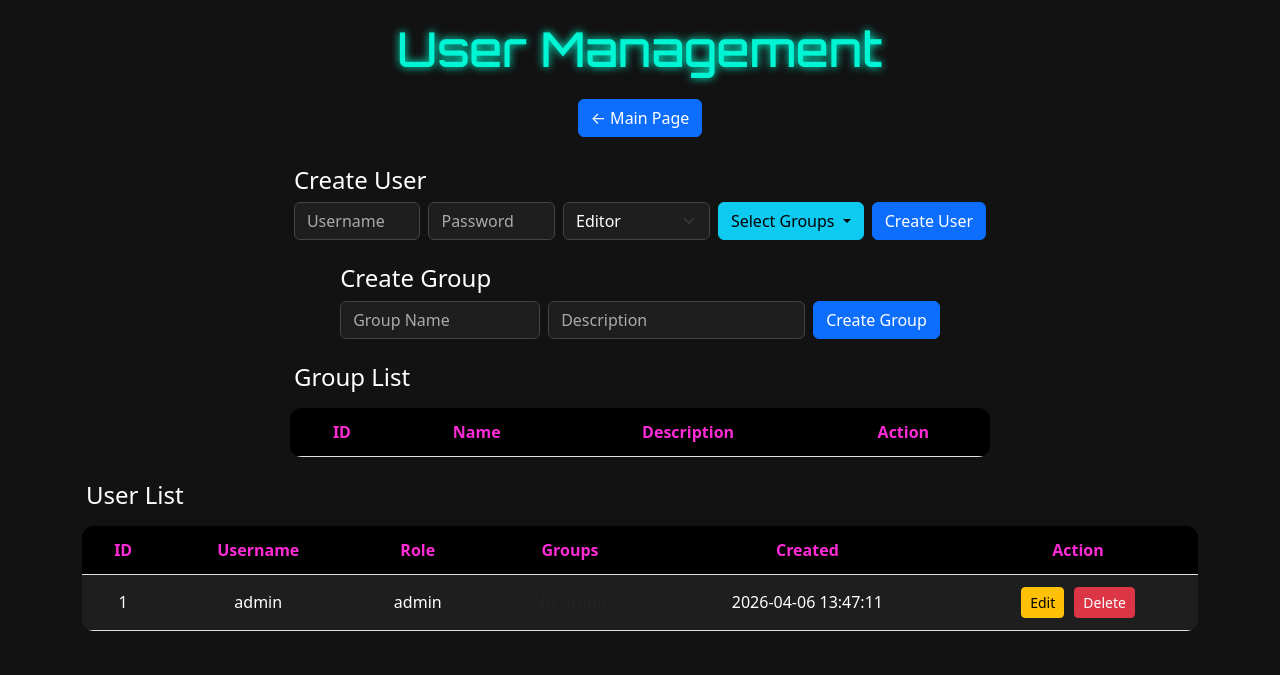
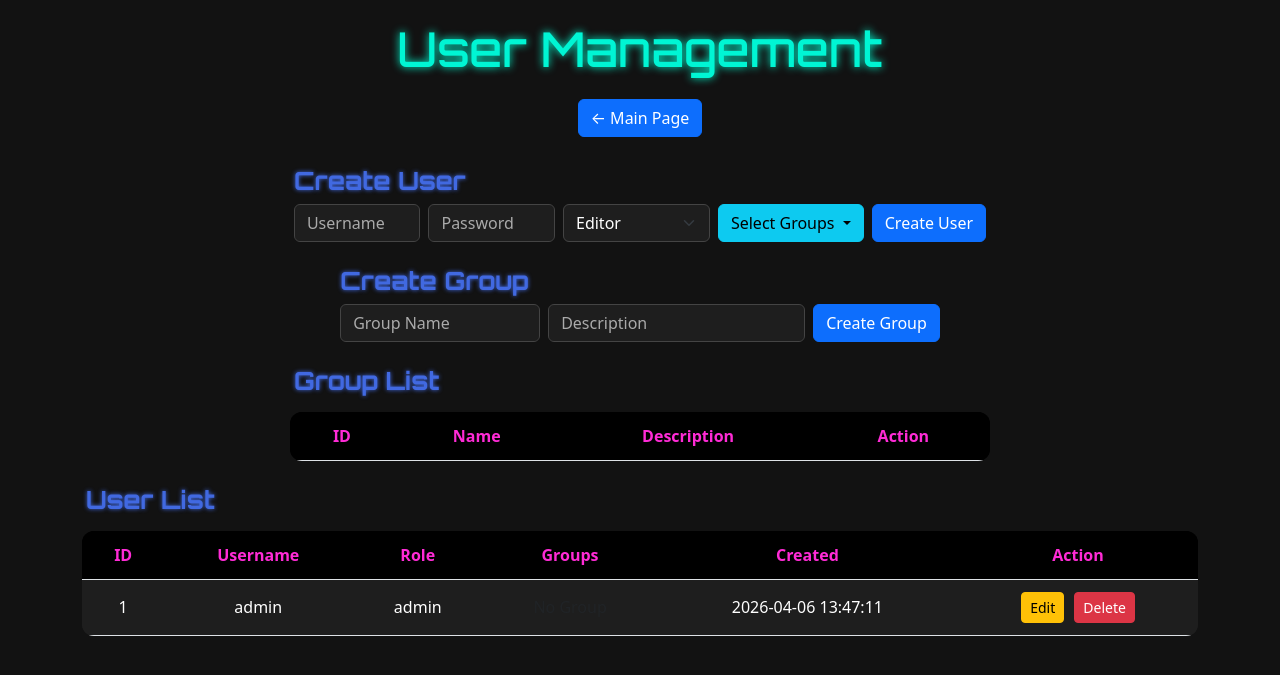
Before and after one commit to raketqueen/raketowl, a Flask app: page /admin/users in a window 1280 px wide. Shown: the top 675 px of the page. Run offline with Flask 3, Linux system fonts and the light colour scheme; a user stored in the database is signed in; data comes from the database, SQL or seed files in the repository; data that the repository does not hold is empty; parts of the project's set-up code (start-up, migrations or seed data) failed here and were passed over; some libraries are stand-ins or nearby versions.

Commit message:
Update: User Managerment and Edit User page UI polishing

```diff
--- a/app/templates/admin_users.html
+++ b/app/templates/admin_users.html
@@ -194,6 +194,15 @@
             display: inline-block;
             margin-left: 6px;
         }
+
+        /* SECTION HEADERS (DARK MODE ONLY) */
+        body.dark-mode .section-title {
+            color: royalblue;
+            font-weight: Bold;
+            font-size: 25px;
+            font-family: 'Orbitron',sans-serif;
+            text-shadow: 0 0 4px royalblue;
+        }
     </style>
 </head>
 
@@ -228,7 +237,7 @@
     	<div class="d-flex justify-content-center">
             <div>
 
-                <h4 class="text-start">Create User</h4>
+                <h4 class="text-start section-title">Create User</h4>
 
                 <form action="/admin/create_user" method="POST" class="d-flex gap-2 align-items-center flex-nowrap">
 
@@ -279,7 +288,7 @@
     	<div class="d-flex justify-content-center">
             <div>
 
-                <h4 class="text-start">Create Group</h4>
+                <h4 class="text-start section-title">Create Group</h4>
 
                 <form action="/admin/create_group" method="POST" class="d-flex gap-2 align-items-center flex-nowrap">
 
@@ -302,7 +311,7 @@
 
     	<div class="mx-auto w-100" style="max-width: 700px;">
 
-            <h4 class="mb-3 ps-1">Group List</h4>
+            <h4 class="mb-3 ps-1 section-title">Group List</h4>
 
             <table class="table table-dark-custom table-hover group-table">
 
@@ -352,7 +361,7 @@
 
         <div class="mx-auto w-100" style="max-width: auto">
 
-            <h4 class="mb-3 ps-1">User List</h4>
+            <h4 class="mb-3 ps-1 section-title">User List</h4>
 
             <table class="table table-dark-custom table-hover">
 
--- a/app/templates/edit_user.html
+++ b/app/templates/edit_user.html
@@ -69,6 +69,7 @@
         .form-container label {
             color: #4169e1; /* royal blue */
             font-weight: bold;
+            font-family: 'Orbitron',sans-serif;
         }
 
         /* New Password → neon pink */
```
